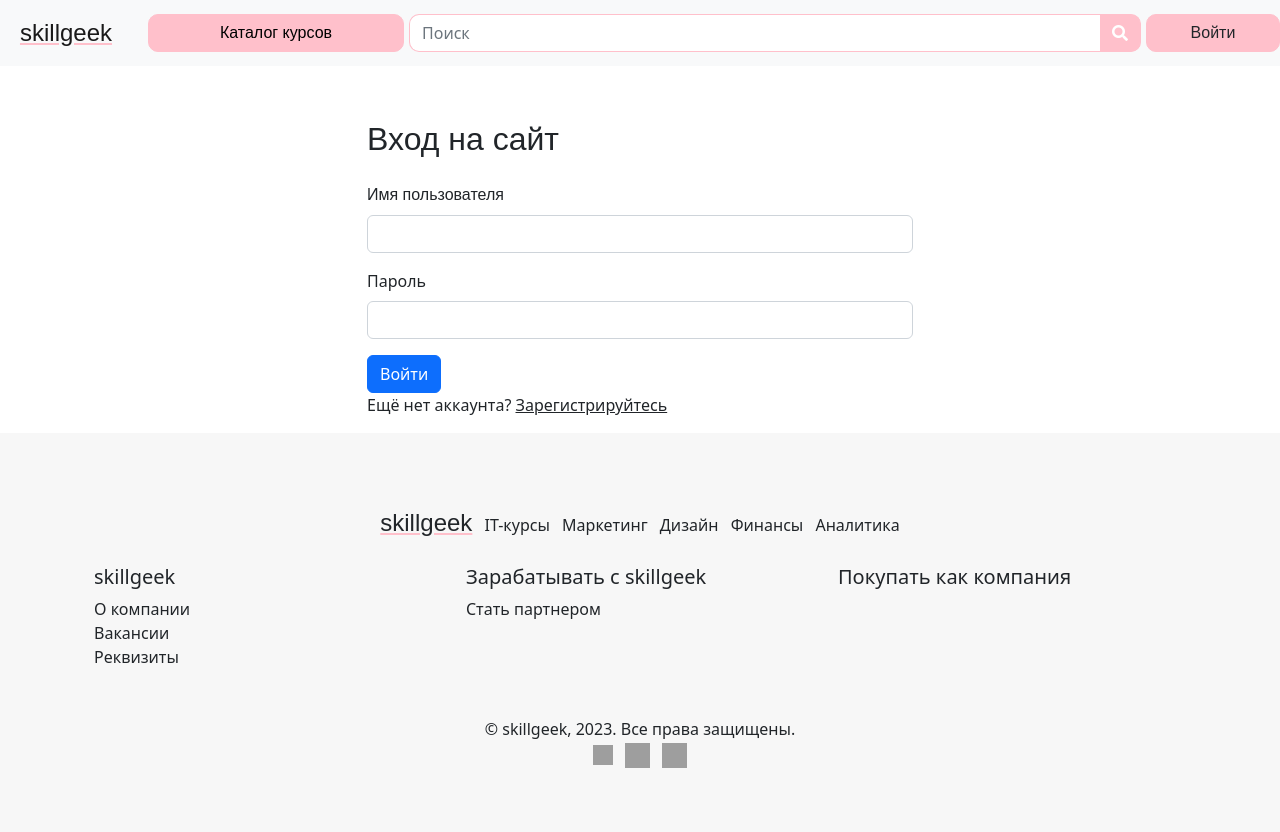
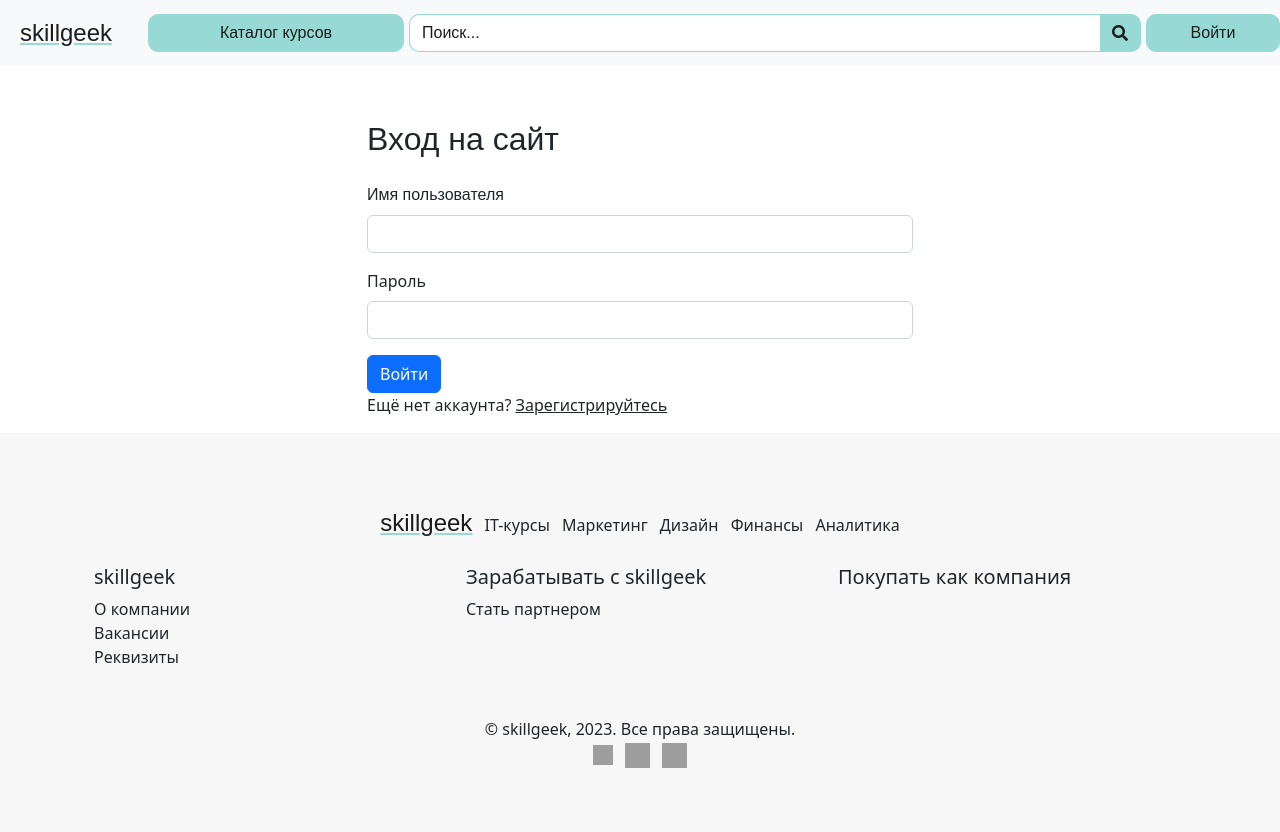
Before and after one commit to Senka04/repetbuddy, a Django app: a page that uses page1/templates/page1/base.html in a window 1280 px wide. Run offline with Django 4.2, Linux system fonts and the light colour scheme; tables that the repository leaves empty hold one stand-in row (values such as "Sample post"); some libraries are stand-ins or nearby versions; grey boxes are pictures that could not be loaded.

Commit message:
design and catalog(v2)-editing via the admin panel

```diff
--- a/mySite/settings.py
+++ b/mySite/settings.py
@@ -63,6 +63,7 @@ TEMPLATES = [
                 'django.template.context_processors.request',
                 'django.contrib.auth.context_processors.auth',
                 'django.contrib.messages.context_processors.messages',
+                'page1.context_processors.filter_context_processor',
             ],
         },
     },
--- a/page1/admin.py
+++ b/page1/admin.py
@@ -1,6 +1,9 @@
 from django.contrib import admin
-from .models import Video, Course
+from .models import Video, Course, Category, Subcategory, SubSubcategory
 
 admin.site.register(Video)
 admin.site.register(Course)
+admin.site.register(Category)
+admin.site.register(Subcategory)
+admin.site.register(SubSubcategory)
 # Register your models here.
--- /dev/null
+++ b/page1/context_processors.py
@@ -0,0 +1,8 @@
+from .models import Category, Subcategory, SubSubcategory
+
+
+def filter_context_processor(request):
+    categories = Category.objects.all()
+    subcategories = Subcategory.objects.select_related('category').all()
+    subsubcategories = SubSubcategory.objects.select_related('subcategory__category').all()
+    return {'categories': categories, 'subcategories': subcategories, 'subsubcategories': subsubcategories}
--- a/page1/models.py
+++ b/page1/models.py
@@ -4,6 +4,29 @@ from django.contrib.auth.models import User
 from django_ckeditor_5.fields import CKEditor5Field
 import uuid
 from django.utils import timezone
+
+
+class Category(models.Model):
+    name = models.CharField(max_length=255)
+
+    def __str__(self):
+        return self.name
+
+
+class Subcategory(models.Model):
+    name = models.CharField(max_length=255)
+    category = models.ForeignKey(Category, on_delete=models.CASCADE)
+
+    def __str__(self):
+        return self.name
+
+
+class SubSubcategory(models.Model):
+    name = models.CharField(max_length=255)
+    subcategory = models.ForeignKey(Subcategory, on_delete=models.CASCADE)
+
+    def __str__(self):
+        return self.name
 
 
 class Course(models.Model):
--- a/page1/templates/page1/base.html
+++ b/page1/templates/page1/base.html
@@ -29,41 +29,45 @@
     .form-control.search-form {
         border-radius: 10px 0px 0px 10px;
         border-right: 0px !important;
-        border: 0.5px solid pink;
+        border: 0.5px solid #97dad5;
+    }
+    .form-control.search-form::placeholder {
+        color: #1c1c1c;
     }
     .form-control:focus {
-        border: 0.5px solid pink;
+        border: 0.5px solid #97dad5;
         box-shadow: 0 0 0px;
     }
     .search-button {
         border-radius: 0px 10px 10px 0px;
-        border: 0.5px solid pink;
+        border: 0.5px solid #97dad5;
         border-left: 0px;
-        background-color: pink;
+        background-color: #97dad5;
     }
 
     .search-button i {
-        color: white;
+        color: #1c1c1c;
     }
 
     .search-button:hover {
-        border: 0.5px solid pink;
+        border: 0.5px solid #97dad5;
         border-left: 0px;
         background-color: white;
     }
 
     .search-button:hover i {
-        color: pink;
+        color: #1c1c1c;
     }
 
-    .search-button:active{
-        border: 0.5px solid pink !important;
+    .search-button:active {
+        border: 0.5px solid #97dad5 !important;
         border-left: 0px !important;
     }
 
     .my-text {
+        color: #1c1c1c;
         text-decoration: underline;
-        text-decoration-color: pink;
+        text-decoration-color: #97dad5;
         font-size: 24px;
     }
 
@@ -86,14 +90,14 @@
         height: 25px;
     }
     .login-button, .logout-button {
-        border: 0.5px solid pink;
-        background-color: pink;
+        border: 0.5px solid #97dad5;
+        background-color: #97dad5;
         border-radius: 10px;
     }
 
     .navigation-button {
-        border: 0.5px solid pink;
-        background-color: pink;
+        border: 0.5px solid #97dad5;
+        background-color: #97dad5;
         border-radius: 10px;
     }
 
@@ -104,18 +108,22 @@
         left: 50px;
         z-index: 9999;
     }
+    .cards-container .card {
+        background-color: #97dad5;
+        height: 500px;
+    }
 
-    .cards-container .card1 {
-        padding: 6px;
-        margin-right: 5px;
-        width: 150px;
-    }
-    .cards-container .card2 {
+    .card1 {
         padding: 6px;
         margin-right: 5px;
         width: 200px;
     }
-    .cards-container .card3 {
+    .card2 {
+        padding: 6px;
+        margin-right: 5px;
+        width: 250px;
+    }
+    .card3 {
         padding: 6px;
         margin-right: 5px;
         width: 300px;
@@ -134,6 +142,7 @@
         flex: 1;
     }
     .navigation-button {
+        color: #1c1c1c;
         flex: 2;
     }
 
@@ -143,9 +152,11 @@
     }
 
     .logout-button {
+        color: #1c1c1c;
         flex: 1;
     }
     .login-button {
+        color: #1c1c1c;
         flex: 1;
     }
 
@@ -163,6 +174,8 @@
 
 
 
+
+
     </style>
 
 
@@ -172,7 +185,7 @@
     <a class="my-text navbar-brand source-sans-pro" href="{% url 'home' %}">skillgeek</a>
     <button class="source-sans-pro navigation-button" id="nav-toggle">Каталог курсов</button>
     <form class="form-inline" action="{% url 'search' %}" method="get">
-        <input class="form-control search-form" name="search_info" type="text" placeholder="Поиск"
+        <input class="source-sans-pro form-control search-form" name="search_info" type="text" placeholder="Поиск..."
                aria-label="Search">
         <button class="btn search-button" type="submit"><i class="fas fa-search"></i></button>
     </form>
@@ -189,61 +202,41 @@
 <div class="cards-container">
     <div class="card card1">
         <ul class="list-unstyled">
-            <li><a class="text-dark link-navigate" href="#" data-target="it-courses">IT-курсы</a></li>
-            <li><a class="text-dark link-navigate" href="#" data-target="design">Дизайн</a></li>
-            <li><a class="text-dark link-navigate" href="#" data-target="marketing">Маркетинг</a></li>
-            <li><a class="text-dark link-navigate" href="#" data-target="finance">Финансы</a></li>
-            <li><a class="text-dark link-navigate" href="#" data-target="analytics">Аналитика</a></li>
-            <li><a class="text-dark link-navigate" href="#" data-target="3d-development">3D-разработка</a></li>
+            {% for category in categories %}
+            <li><a class="text-dark source-sans-pro link-navigate" href="#" data-target="{{ category.name|slugify }}">
+                {{ category.name }}</a></li>
+            {% endfor %}
         </ul>
     </div>
     <div class="card card2">
-        <div id="it-courses" class="sub-menu">
+        {% for category in categories %}
+        <div id="{{ category.name|slugify }}" class="sub-menu">
             <ul class="list-unstyled">
-                <li><a class="text-dark link-navigate" href="#" data-target="python">Python</a></li>
-                <li><a class="text-dark link-navigate" href="#" data-target="cpp">C++</a></li>
-                <li><a class="text-dark link-navigate" href="#" data-target="javascript">JavaScript</a></li>
+                {% for subcategory in subcategories %}
+                {% if subcategory.category == category %}
+                <li><a class="text-dark source-sans-pro link-navigate" href="#"
+                       data-target="{{ subcategory.name|slugify }}">{{ subcategory.name }}</a></li>
+                {% endif %}
+                {% endfor %}
             </ul>
         </div>
-        <div id="design" class="sub-menu">
+        {% endfor %}
+    </div>
+    <div class="card card3">
+        {% for subcategory in subcategories %}
+        <div id="{{ subcategory.name|slugify }}" class="sub-menu">
             <ul class="list-unstyled">
-                <li><a class="text-dark link-navigate" href="#" data-target="photoshop">Adobe Photoshop</a></li>
-                <li><a class="text-dark link-navigate" href="#" data-target="illustrator">Adobe Illustrator</a></li>
-                <li><a class="text-dark link-navigate" href="#" data-target="revit">Revit</a></li>
+                {% for subsubcategory in subsubcategories %}
+                {% if subsubcategory.subcategory == subcategory %}
+                <li><a class="text-dark source-sans-pro link-navigate" href="#">{{ subsubcategory.name }}</a></li>
+                {% endif %}
+                {% endfor %}
             </ul>
         </div>
-    </div>
-    <div class="card card3">
-        <div id="python" class="sub-menu">
-            <ul class="list-unstyled">
-                <li><a class="text-dark link-navigate" href="#">Python с 0 до Junior</a></li>
-                <li><a class="text-dark link-navigate" href="#">Python с 0 до Middle</a></li>
-                <li><a class="text-dark link-navigate" href="#">Python с 0 до Pro</a></li>
-            </ul>
-        </div>
-        <div id="cpp" class="sub-menu">
-            <ul class="list-unstyled">
-                <li><a class="text-dark link-navigate" href="#">С++ с 0 до Junior</a></li>
-                <li><a class="text-dark link-navigate" href="#">С++ с 0 до Middle</a></li>
-                <li><a class="text-dark link-navigate" href="#">С++ с 0 до Pro</a></li>
-            </ul>
-        </div>
-        <div id="javascript" class="sub-menu">
-            <ul class="list-unstyled">
-                <li><a class="text-dark link-navigate" href="#">JavaScript с 0 до Junior</a></li>
-                <li><a class="text-dark link-navigate" href="#">JavaScript с 0 до Middle</a></li>
-                <li><a class="text-dark link-navigate" href="#">JavaScript с 0 до Pro</a></li>
-            </ul>
-        </div>
-        <div id="photoshop" class="sub-menu">
-            <ul class="list-unstyled">
-                <li><a class="text-dark link-navigate" href="#">Photoshop для фотографов</a></li>
-                <li><a class="text-dark link-navigate" href="#">Photoshop для себя</a></li>
-                <li><a class="text-dark link-navigate" href="#">Photoshop для рекламы</a></li>
-            </ul>
-        </div>
+        {% endfor %}
     </div>
 </div>
+
 {% block content %} {% endblock %}
 <footer class="footer-color p-5">
     <div class="container p-4">
@@ -310,7 +303,9 @@
 <script src="https://cdn.jsdelivr.net/npm/bootstrap@5.2.3/dist/js/bootstrap.min.js"
         integrity="sha384-cuYeSxntonz0PPNlHhBs68uyIAVpIIOZZ5JqeqvYYIcEL727kskC66kF92t6Xl2V"
         crossorigin="anonymous"></script>
+
 <script>
+// открыть или закрыть фильтр
 document.getElementById('nav-toggle').addEventListener('click', function() {
     var cardsContainer = document.querySelector('.cards-container');
     if (cardsContainer.style.display === 'flex') {
@@ -388,6 +383,7 @@ document.querySelectorAll('.card2 .link-navigate').forEach(function(link) {
     });
 });
 
+
 </script>
 
 </body>
```
Also changed, not shown: page1/views.py (+4 -5 lines).
